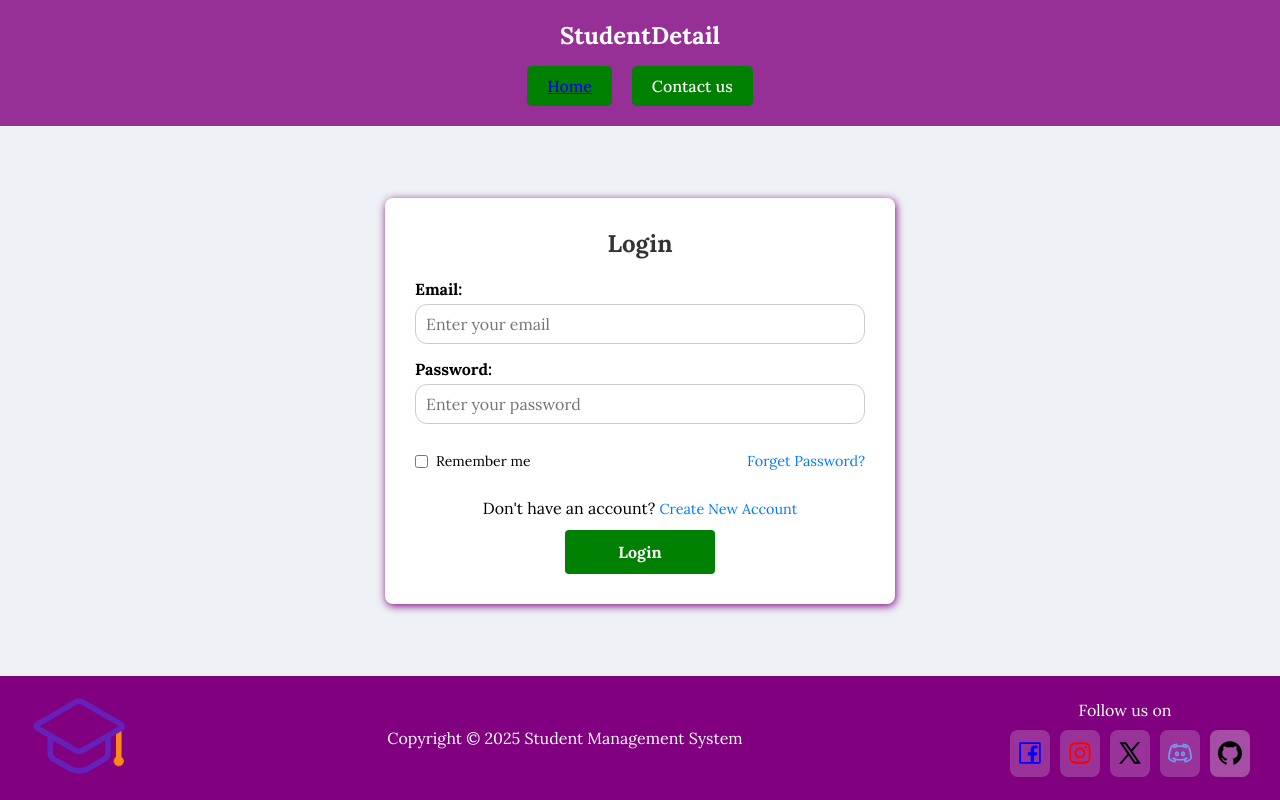
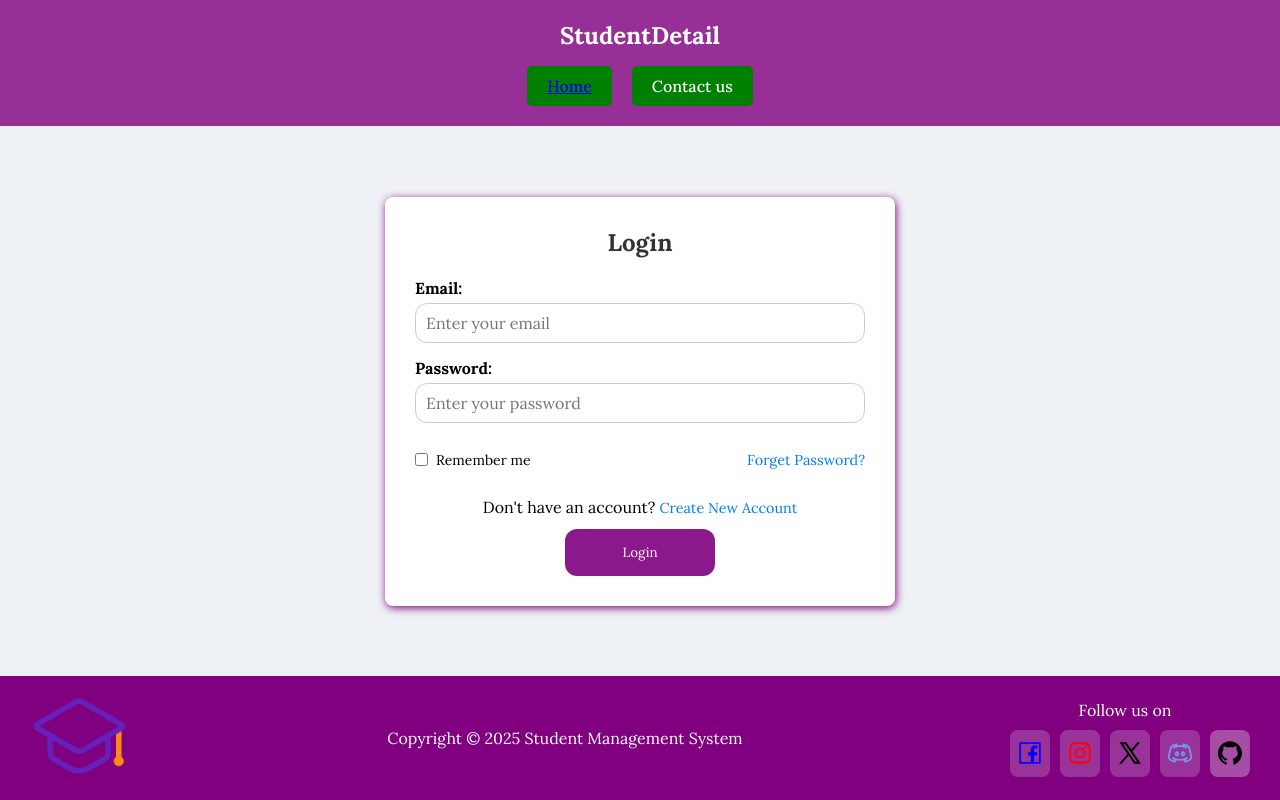
Before and after one commit to UzairAhmed250/student-data, a React (Create React App) app: page / in a window 1280 px wide. Built offline with nearby package versions, Linux system fonts and the light colour scheme; no server answers.

Commit message:
fix-code

```diff
--- a/src/components/auth/pages/login/index.jsx
+++ b/src/components/auth/pages/login/index.jsx
@@ -3,7 +3,8 @@ import "./style.css";
 import { Link, useNavigate } from "react-router-dom";
 import { signInWithEmailAndPassword } from "firebase/auth";
 import { auth } from "../../../../configuration";
-import { LoadingOutlined } from "@ant-design/icons";
+import { EyeInvisibleOutlined, EyeOutlined, LoadingOutlined } from "@ant-design/icons";
+import Button from "../../../customComponent/uiButtton/button";
 
 function Login() {
   const navigate = useNavigate();
@@ -13,6 +14,10 @@ function Login() {
     isChecked: false,
   });
   const [isLoader, setIsLoader] = useState(false);
+  const [isPasswordVisible, setPasswordVisible] = useState(false);
+
+  const passwordType = isPasswordVisible ?  "text" : "password";
+
 
   useEffect(() => {
     const storedEmail = localStorage.getItem("rememberEmail");
@@ -90,10 +95,10 @@ function Login() {
             required
           />
         </div>
-        <div className="form-group">
+        <div className="form-group" style={{position: "relative"}}>
           <label htmlFor="password">Password:</label>
           <input
-            type="password"
+            type={passwordType}
             id="password"
             name="password"
             onChange={handleOnChange}
@@ -101,6 +106,22 @@ function Login() {
             placeholder="Enter your password"
             required
           />
+
+          { users.password.length > 0 && (<button
+            type="button"
+            onClick={() => setPasswordVisible(!isPasswordVisible)}
+            style={{
+                position: "absolute",
+                right: "10px",
+                top:"38px",
+                color: "purple",
+                cursor: "pointer",
+                fontSize:"16px",
+                border: "none"
+              }}
+            >
+            {isPasswordVisible ? <EyeOutlined /> : <EyeInvisibleOutlined />}
+            </button>)}
         </div>
         <div className="checkbox-container">
           <div className="checkbox-left">
@@ -124,15 +145,17 @@ function Login() {
           </span>
         </div>
         <div style={{margin: "0 auto", width: "150px"}}>
-          <button
+          <Button
             type="submit"
-            onClick={handleLoginSubmit}
             style={{width: "100%", cursor: isLoader && "not-allowed" }}
             disabled={isLoader}
-            >
-            {isLoader && <LoadingOutlined style={{marginRight: 8 ,color: "purple"}} /> }
-            Login
-          </button>
+            onClick={handleLoginSubmit}
+            children={
+              <>
+                {isLoader && <LoadingOutlined style={{marginRight: 8 , fontSize: "17px"}} /> } Login
+              </>
+            }
+          />
         </div>
       </form>
     </div>
--- a/src/components/auth/pages/signup/index.jsx
+++ b/src/components/auth/pages/signup/index.jsx
@@ -2,7 +2,7 @@ import React, { useState } from 'react';
 import "./signup.css";
 import { Link, useNavigate  } from 'react-router-dom';
 // import { createUserWithEmailAndPassword, sendEmailVerification } from 'firebase/auth';
-import { auth, sendEmailVerification, createUserWithEmailAndPassword } from '../../../../configuration';
+import { auth, sendEmailVerification, createUserWithEmailAndPassword, updateProfile, db, addDoc, collection } from '../../../../configuration';
 import { toast, ToastContainer } from 'react-toastify';
 
 function SignUpComponent() {
@@ -13,10 +13,6 @@ function SignUpComponent() {
     cPassword: "",
     isChecked: false
   })
-  // const [isChecked, setIsChecked] = useState(false)
-
-  const navigate = useNavigate();
-
 
   const handleChecked = (e) => {
     setUser({
@@ -32,10 +28,6 @@ function SignUpComponent() {
 })
   }
 
-  console.log(user.password, user.cPassword, "hi")
-
-
-
   const handleSubmit = async(e) =>{
     e.preventDefault()
 
@@ -50,11 +42,22 @@ function SignUpComponent() {
 try {
   const userCred = await createUserWithEmailAndPassword(auth, user.email, user.password)
   const registeredUser = userCred.user;
-  console.log(registeredUser)
+
+  await updateProfile(auth.currentUser, {
+    displayName: user.name
+  })
+
   await sendEmailVerification(registeredUser, {
     url: "https://student-data-omega.vercel.app/",
     handleCodeInApp: false,
   });
+  const storeUsers = await addDoc(collection(db, "users"),{
+    name: user.name,
+    email: user.email,
+    uid: registeredUser.uid
+  })
+
+  console.log(storeUsers)
   toast.success("Email Verification sent!")
 } catch (error) {
   if(error){
@@ -66,12 +69,6 @@ try {
 
 }
 }
-      // .then((userCredential)=> {
-      //   const registeredUser  = userCredential.user;
-      //   console.log(registeredUser )
-      //   navigate("/")
-      // })
-      // toast.success("Verification Email Sent Successfully!")
 
   return (
     <div className="signup-container" >
--- a/src/components/customComponent/button.jsx
+++ b/src/components/customComponent/uiButtton/button.jsx
@@ -1,11 +1,11 @@
 import React from 'react'
+import "./style.css"
 
 export default function Button({children, onClick, className, style}) {
   return (
-    <div>
-        <button onClick={onClick} className={className} style={style}>
+        <button onClick={onClick} className={ `custom-button  ${className}`} style={style}>
             {children}
         </button>
-    </div>
+
   )
 }
--- /dev/null
+++ b/src/components/customComponent/uiButtton/style.css
@@ -0,0 +1,13 @@
+.custom-button{
+    background-color: rgba(128,0,128,0.9);
+    border: none;
+    padding: 15px 25px;
+    color: white !important;
+    border-radius: 12px;
+    cursor: pointer;
+    transition: all 0.3s ease;
+}
+
+.custom-button:hover {
+    background-color: rgba(128,0,128,1)
+}
--- a/src/components/protectedheader/index.jsx
+++ b/src/components/protectedheader/index.jsx
@@ -3,11 +3,13 @@ import { useNavigate } from 'react-router-dom';
 import { auth, signOut } from '../../configuration';
 import { UserOutlined, LogoutOutlined, DownOutlined, LoadingOutlined } from '@ant-design/icons';
 import './style.css';
+import { useAuth } from '../../context/authContext';
 
 export default function ProtectedHeader() {
   const [isDropdownOpen, setIsDropdownOpen] = useState(false);
   const [isLoader, setIsLoader] = useState(false)
   const navigate = useNavigate();
+  const {loading, user} = useAuth()
 
   const handleLogout = async () => {
     setIsLoader(true);
@@ -21,6 +23,8 @@ export default function ProtectedHeader() {
     }
   };
 
+
+
   const toggleDropdown = () => {
     setIsDropdownOpen(!isDropdownOpen);
   };
@@ -31,7 +35,9 @@ export default function ProtectedHeader() {
           <div className="user-dropdown">
             <button className="dropdown-toggle" onClick={toggleDropdown}>
               <UserOutlined className="user-icon" />
-              <span className="user-name">Admin User</span>
+              <span className="user-name">
+                {loading ? <LoadingOutlined /> : user?.displayName || user?.email }
+              </span>
               <DownOutlined className={`dropdown-arrow ${isDropdownOpen ? 'rotated' : ''}`} />
             </button>
 
--- a/src/configuration.jsx
+++ b/src/configuration.jsx
@@ -1,6 +1,6 @@
 import { initializeApp } from "firebase/app";
 import { getFirestore, collection, addDoc, getDocs, doc, getDoc, deleteDoc, deleteField ,updateDoc, query, where } from "firebase/firestore";
-import { getAuth, onAuthStateChanged, sendPasswordResetEmail, signOut, sendEmailVerification, createUserWithEmailAndPassword } from "firebase/auth";
+import { getAuth, onAuthStateChanged, sendPasswordResetEmail, signOut, sendEmailVerification, createUserWithEmailAndPassword, updateProfile } from "firebase/auth";
 
 const firebaseConfig = {
   apiKey: process.env.REACT_APP_API_KEY,
@@ -17,4 +17,4 @@ const app = initializeApp(firebaseConfig);
 const db = getFirestore(app)
 const auth = getAuth(app)
 
-export { db, collection, addDoc , getDocs, doc, auth, getDoc, deleteDoc, deleteField, updateDoc, onAuthStateChanged, query, where, sendPasswordResetEmail, signOut, sendEmailVerification, createUserWithEmailAndPassword};
+export { db, collection, addDoc , getDocs, doc, auth, getDoc, deleteDoc, deleteField, updateDoc, onAuthStateChanged, query, where, sendPasswordResetEmail, signOut, sendEmailVerification, createUserWithEmailAndPassword, updateProfile};
--- a/src/pages/CreateStudent.js
+++ b/src/pages/CreateStudent.js
@@ -4,7 +4,8 @@ import { Link, useNavigate } from "react-router-dom";
 import { addDoc, collection, db, query, where, getDocs } from "../configuration";
 import { toast, ToastContainer } from "react-toastify";
 import "react-toastify/dist/ReactToastify.css";
-import Button from "../components/customComponent/button";
+import Button from "../components/customComponent/uiButtton/button";
+import { LoadingOutlined } from "@ant-design/icons";
 
 function CreateStudent() {
   const [docId, setDocId] = useState([]);
@@ -155,9 +156,13 @@ function CreateStudent() {
           </div>
           <div className="form-group form-group-button">
             <Button
-              children={loader ? "adding..." :  "Add Student"}
               className="btn btn-primary "
               type="submit"
+              children={
+                <>
+                  {loader && <LoadingOutlined style={{marginRight: 8}} />} Add Student
+                </>
+              }
             />
             <Link to={"/studenttable"} className="btn btn-danger">
               Back
```
